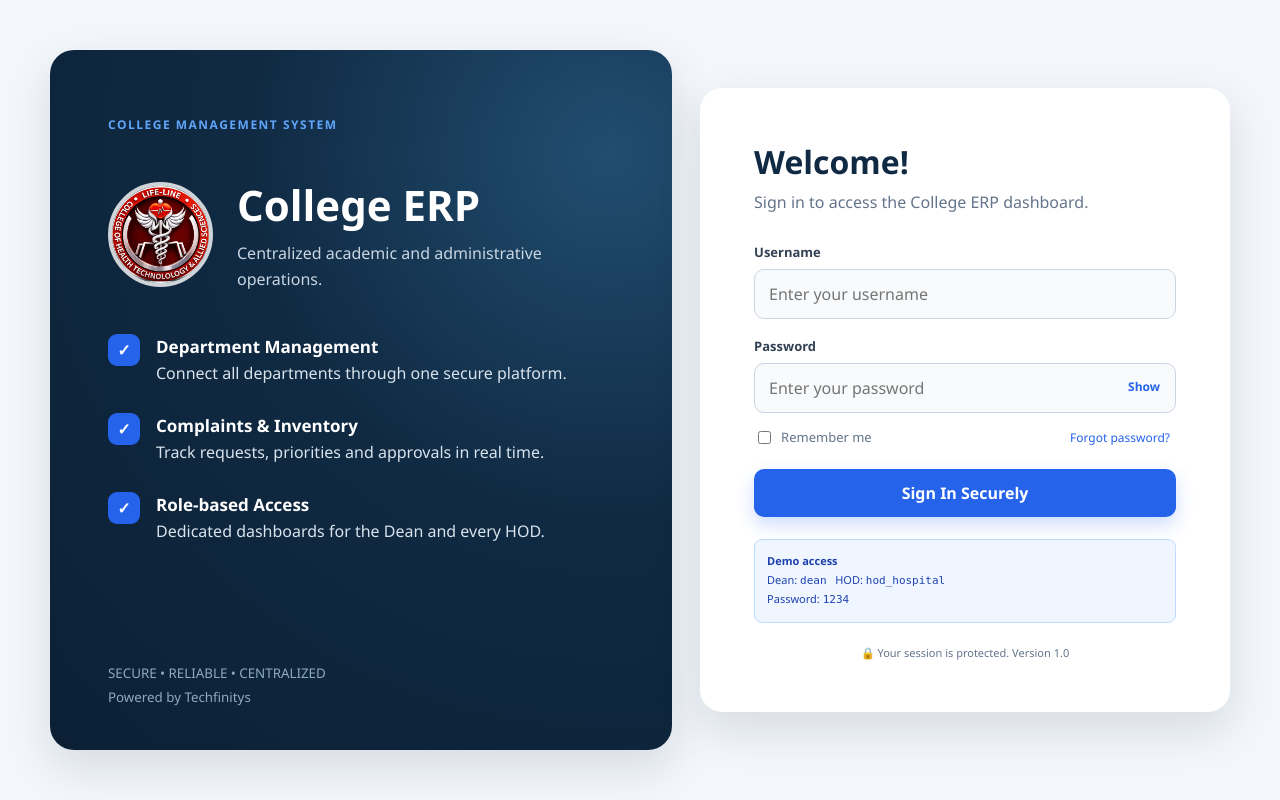
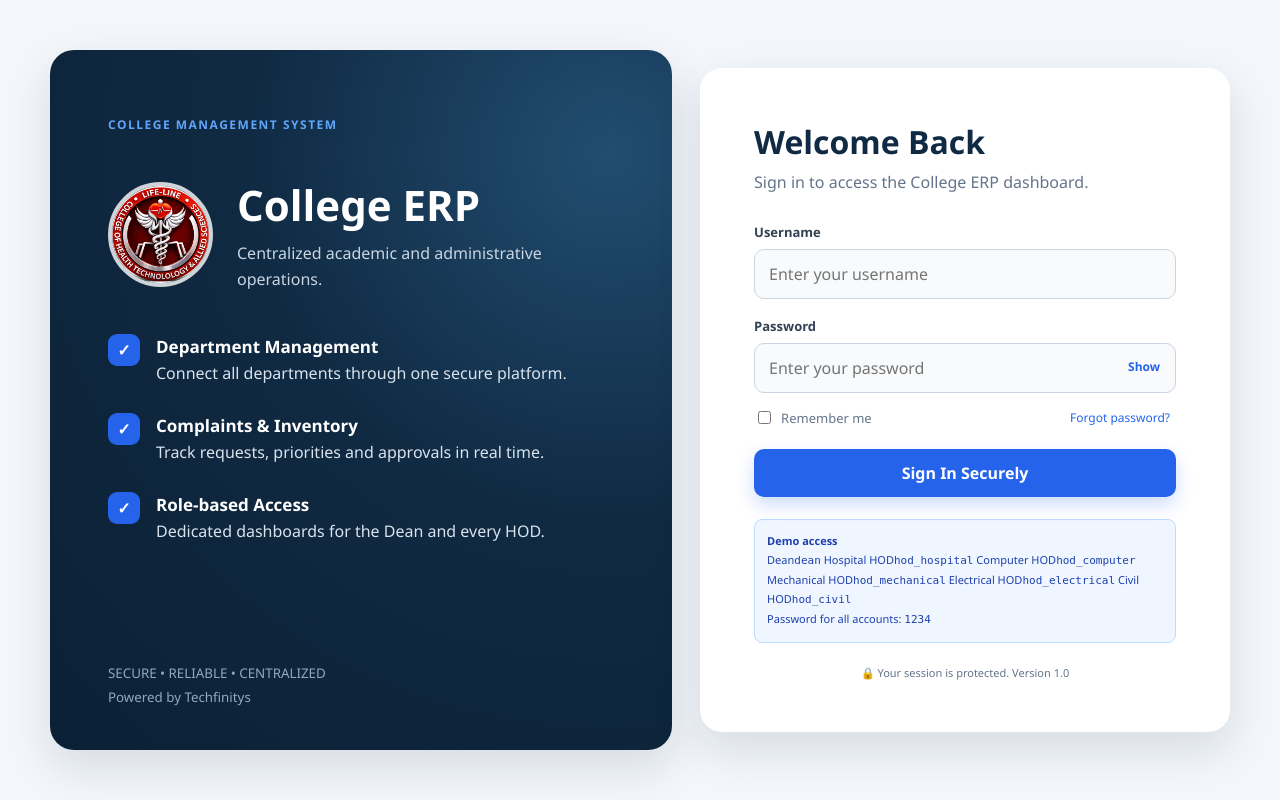
Before and after one commit to gitwork3054/college_erp, a Flask app: page / in a window 1280 px wide. Run offline with Flask 3, Linux system fonts and the light colour scheme.

Commit message:
Revise welcome message and demo access details
Updated the login page to enhance user experience with a more welcoming message and improved demo access information.

```diff
--- a/templates/login.html
+++ b/templates/login.html
@@ -26,7 +26,7 @@
 
     <section class="login-card">
       <div class="mobile-logo"><img src="{{ url_for('static', filename='logo.jpg') }}" alt="College logo"></div>
-      <h2>Welcome!</h2>
+      <h2>Welcome Back</h2>
       <p class="muted">Sign in to access the College ERP dashboard.</p>
       {% with messages = get_flashed_messages(with_categories=true) %}
         {% for category, message in messages %}<div class="alert {{ category }}">{{ message }}</div>{% endfor %}
@@ -42,7 +42,18 @@
         <div class="form-row"><label class="remember"><input type="checkbox"> Remember me</label><button type="button" class="link" onclick="alert('Please contact the system administrator to reset your password.')">Forgot password?</button></div>
         <button class="primary" type="submit">Sign In Securely</button>
       </form>
-      <div class="demo-hint"><strong>Demo access</strong><br>Dean: <code>dean</code> &nbsp; HOD: <code>hod_hospital</code><br>Password: <code>1234</code></div>
+      <div class="demo-hint">
+        <strong>Demo access</strong>
+        <div class="demo-users">
+          <span>Dean</span><code>dean</code>
+          <span>Hospital HOD</span><code>hod_hospital</code>
+          <span>Computer HOD</span><code>hod_computer</code>
+          <span>Mechanical HOD</span><code>hod_mechanical</code>
+          <span>Electrical HOD</span><code>hod_electrical</code>
+          <span>Civil HOD</span><code>hod_civil</code>
+        </div>
+        <div class="demo-password">Password for all accounts: <code>1234</code></div>
+      </div>
       <p class="security">🔒 Your session is protected. Version 1.0</p>
     </section>
   </main>
```
